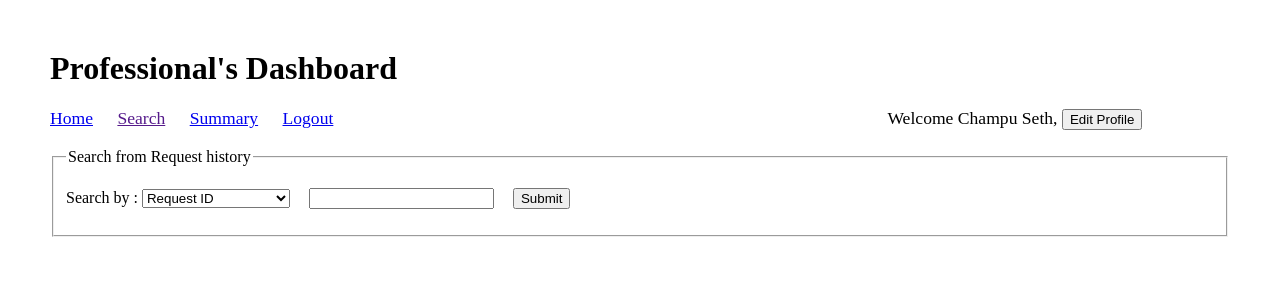
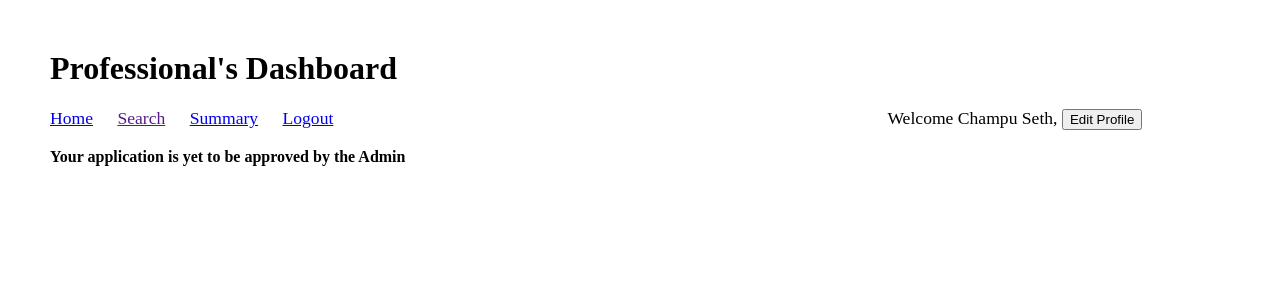
Before and after one commit to 23f2002017/household-services-application, a Flask app: page /professional_search/4 in a window 1280 px wide. Shown: the top 300 px of the page. Run offline with Flask 3, Linux system fonts and the light colour scheme.

Commit message:
Project final, All good

```diff
--- a/templates/professional_search_form.html
+++ b/templates/professional_search_form.html
@@ -10,6 +10,11 @@
     <body style="margin: 50px;">
         <h1>Professional's Dashboard</h1>
         <p style="font-size:110%"><a style="margin-right: 20px;" href="/professional/{{professional.Professional_ID}}">Home</a> <a style="margin-right: 20px;" href="">Search</a> <a style="margin-right: 20px;" href="/professional_summary/{{professional.Professional_ID}}">Summary</a> <a style="margin-right: 550px;" href="/login">Logout</a> Welcome {{professional.First_Name}} {{professional.Last_Name}}, <a href = "/update_professional_profile/{{professional.Professional_ID}}"><button>Edit Profile</button></a></p>
+        {% if professional.Status == "Registered" %}
+            <p><b>Your application is yet to be approved by the Admin</b></p>
+        {% elif professional.Status == "Blocked" %}
+            <p><b>Your ID has been blocked by the Admin</b></p>
+        {% else %}
             <fieldset>
                 <legend>Search from Request history</legend>
                 <form method="post">
@@ -25,5 +30,6 @@
                     </p>
                 </form>
             </fieldset>
+        {% endif %}
     </body>
 </html>
--- a/templates/professional_summary.html
+++ b/templates/professional_summary.html
@@ -13,6 +13,9 @@
     <body style="margin: 50px;">
         <h1>Professional's Dashboard</h1>
         <p style="font-size:110%"><a style="margin-right: 20px;" href="/professional/{{professional.Professional_ID}}">Home</a> <a style="margin-right: 20px;" href="/professional_search/{{professional.Professional_ID}}">Search</a> <a style="margin-right: 20px;" href="">Summary</a> <a style="margin-right: 550px;" href="/login">Logout</a> Welcome {{professional.First_Name}} {{professional.Last_Name}}, <a href = "/update_professional_profile/{{professional.Professional_ID}}"><button>Edit Profile</button></a></p>
+        {% if professional.Status == "Registered" %}
+            <p><b>Your application is yet to be approved by the Admin</b></p>
+        {% else %}
             <div id="summary">
                 <h3>Summary of your Activities and your Rating</h3>
                 {% if professional.Ratings != 0 %}
@@ -22,5 +25,6 @@
                 {% endif %}
                 <img src="../static/request_actions.png" alt="Service Request Summary" width="640" height="360"/>
             </div>
+        {% endif %}
     </body>
 </html>
```
Also changed, not shown: Database diagram.png, db_directory/database.sqlite3, 1 other file. Lines whose indentation alone changed are shown as unchanged.
